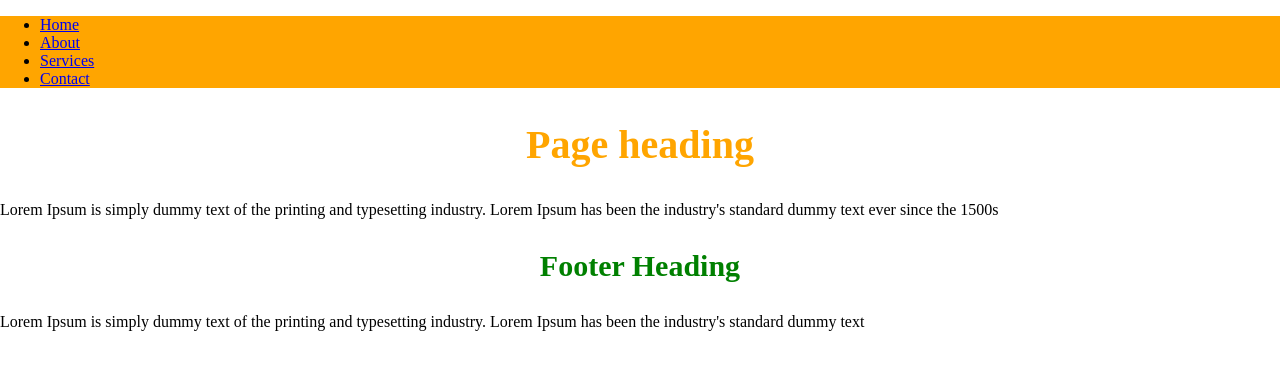
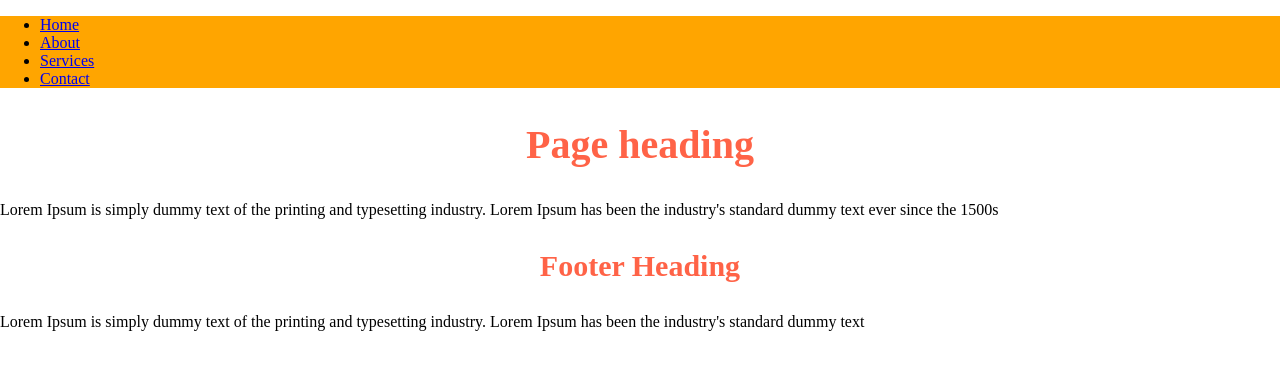
Before and after one commit to locateganesh/Sass, a website: page index.html in a window 1280 px wide. Drawn offline with Linux system fonts and the light colour scheme.

Commit message:
global and local variable

```diff
--- a/scss/main.scss
+++ b/scss/main.scss
@@ -14,8 +14,9 @@ nav{
 }
 
 .banner h1{
+    $color-secondary: tomato !global;
     font-size: $font-lg;
-    color: $color-primary;
+    color: $color-secondary;
     text-align: center;
 }
 
```
Also changed, not shown: README.md, css/main.css.
